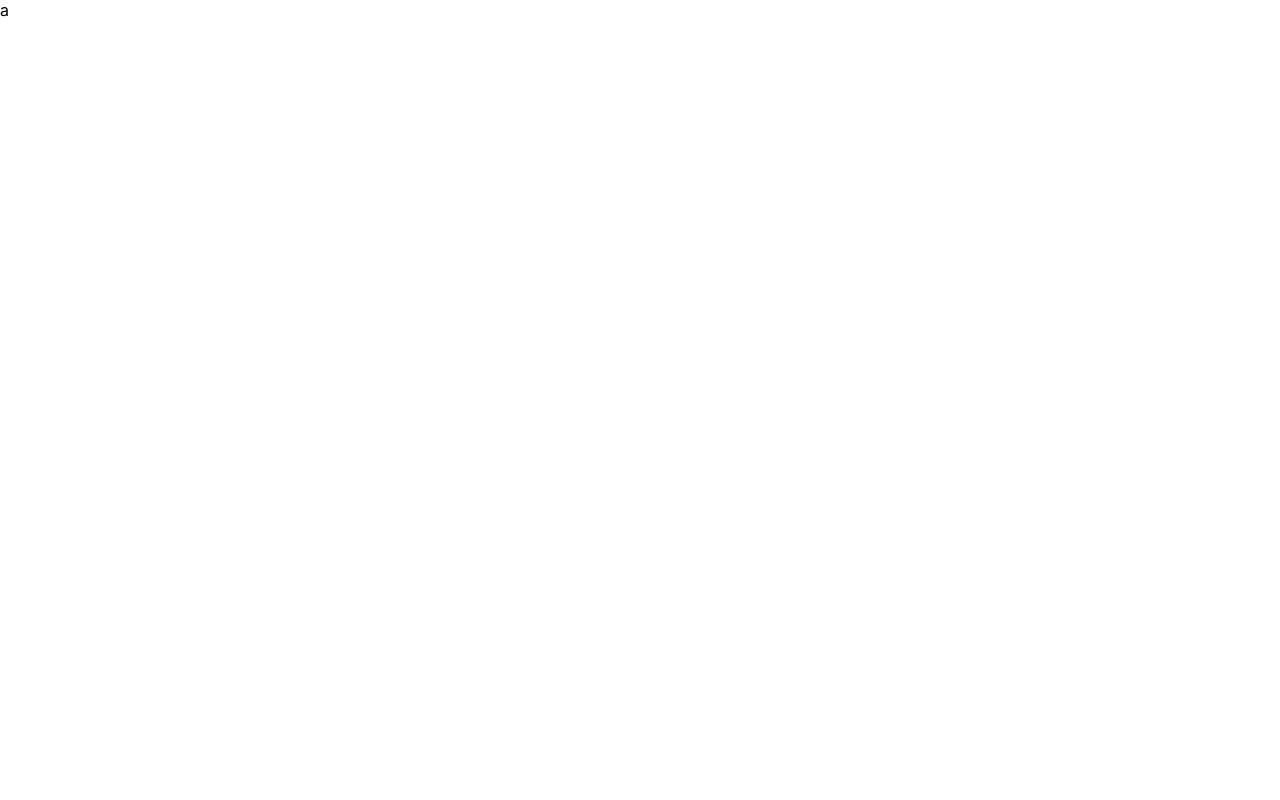
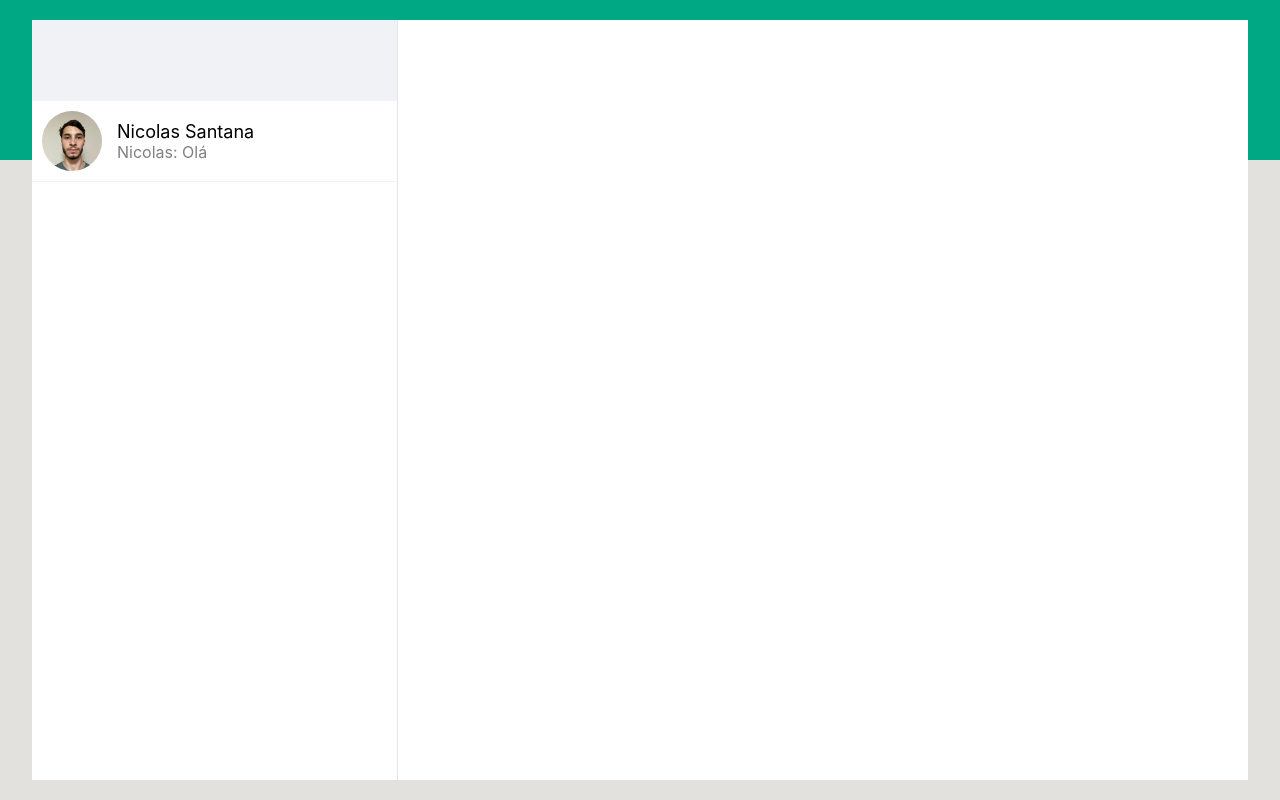
Before and after one commit to Santanadev5/Whatsapp-Front-React, a React (Create React App) app: page / in a window 1280 px wide. Built offline with nearby package versions, Linux system fonts and the light colour scheme.

Commit message:
Initial layout for WhatsApp Web clone: added chat container, contacts list, and basic styling.

```diff
--- a/src/App.css
+++ b/src/App.css
@@ -1,38 +1,66 @@
-.App {
-  text-align: center;
+.container {
+  height: 100vh;
+  display: flex;
+  justify-content: center;
+  align-items: center;
+  flex-direction: column;
+  background-color: #E2e1DE;
 }
 
-.App-logo {
-  height: 40vmin;
-  pointer-events: none;
+.back-ground {
+  background-color: #00A884;
+  height: 20%;
+  width: 100%;
+  position: absolute;
+  top: 0;
 }
 
-@media (prefers-reduced-motion: no-preference) {
-  .App-logo {
-    animation: App-logo-spin infinite 20s linear;
-  }
+.chat-container{
+  width: 95%;
+  max-width: 1800px;
+  height: 95%;
+  background-color: #fff;
+  position: absolute;
+  display: flex;
 }
 
-.App-header {
-  background-color: #282c34;
-  min-height: 100vh;
+.chat-contacts {
+  width: 30%;
+  height: 100%;
+  border-right: 1px solid #e6e6e6;
+}
+
+.chat-item {
+  box-sizing: border-box;
+  padding: 10px;
+  border-top: 1px solid #f0f2f5;
+  border-bottom: 1px solid #f0f2f5;
+  display: flex;
+  align-items: center;
+  cursor: pointer;
+}
+
+.title-chat-container {
   display: flex;
   flex-direction: column;
-  align-items: center;
-  justify-content: center;
-  font-size: calc(10px + 2vmin);
-  color: white;
+  margin-left: 15px;
+}
+.image-profile {
+  width: 60px;
+  height: auto;
+  border-radius: 50%;
 }
 
-.App-link {
-  color: #61dafb;
+.title-message {
+  font-size: 18px;
 }
 
-@keyframes App-logo-spin {
-  from {
-    transform: rotate(0deg);
-  }
-  to {
-    transform: rotate(360deg);
-  }
+.last-message {
+  color: #808080;
 }
+
+.chat-options {
+  width: 100%;
+  height: 80px;
+  background-color: #f0f2f5;
+}
--- a/src/App.js
+++ b/src/App.js
@@ -1,10 +1,24 @@
-
 import './App.css';
+import Image from "./assets/foto.jpeg"
 
 function App() {
   return (
-    <div className="">
-       a
+    <div className="container">
+       <div className='back-ground'></div>
+       <div className='chat-container'>
+
+          <div className='chat-contacts'>
+            <div className='chat-options'></div>
+            <div className='chat-item'>
+              <img src={Image} className='image-profile' alt='' />
+              <div className='title-chat-container'>
+                <span className='title-message'>Nicolas Santana </span>
+                <span className='last-message'> Nicolas: Olá</span>
+              </div>
+            </div>
+          </div>
+
+       </div>
     </div>
   );
 }
```
Also changed, not shown: src/assets/foto.jpeg (added).
